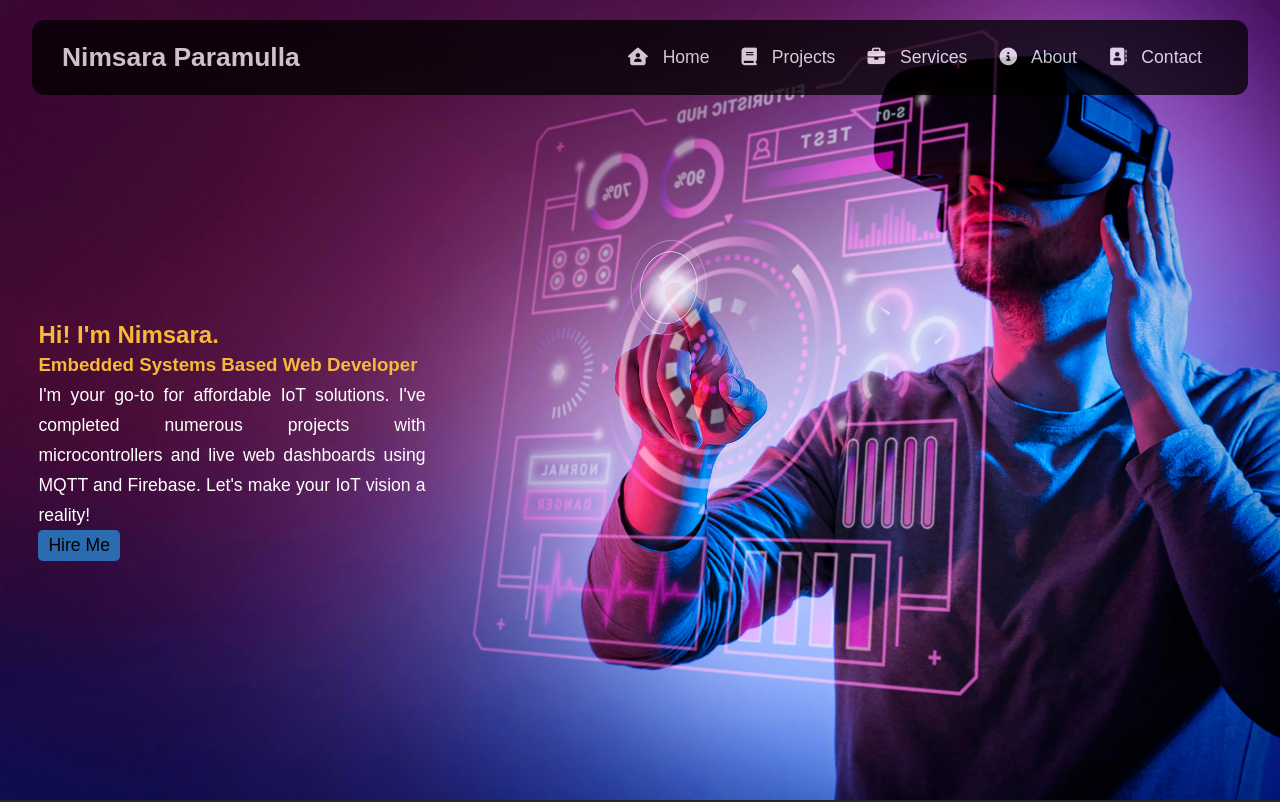
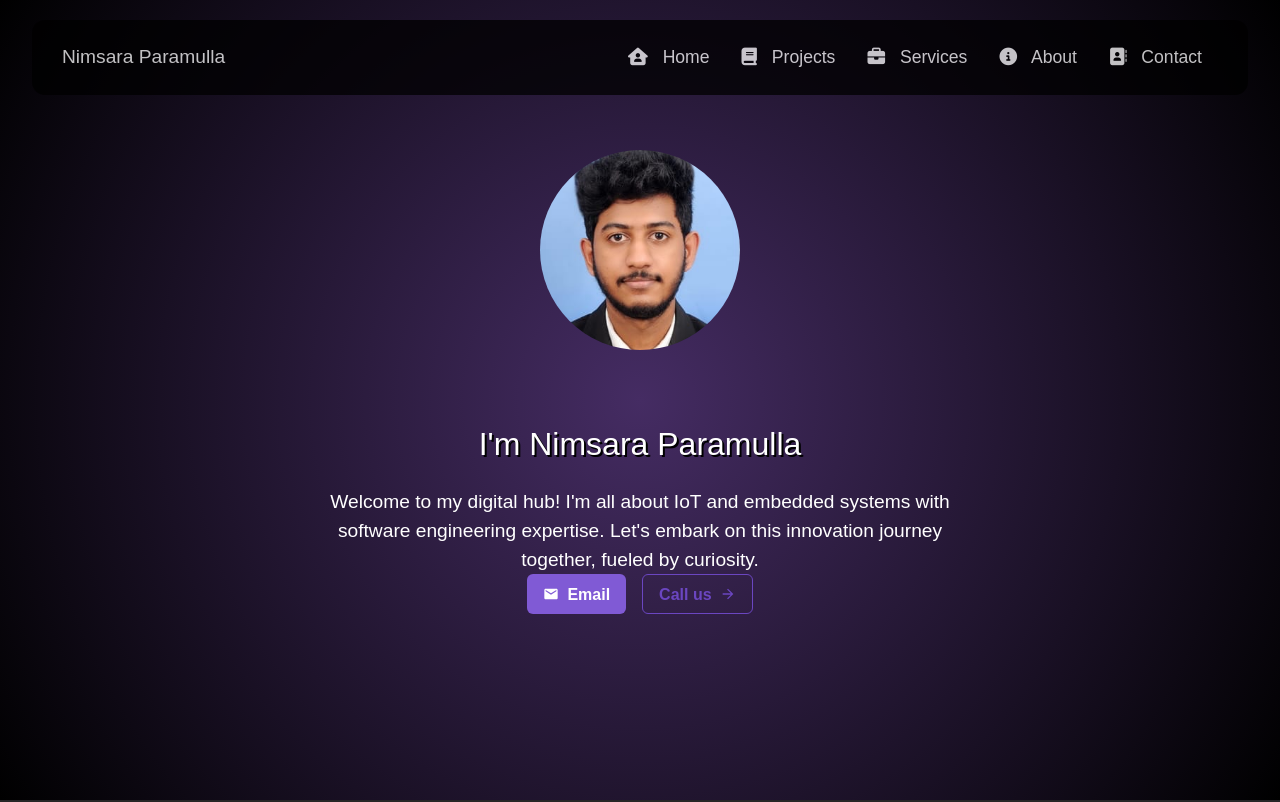
Before and after one commit to nimsara1999/nimsaraparamullasite, a React (Vite) app: page / in a window 1280 px wide. Shown: the top 802 px of the page. Built offline with nearby package versions, Linux system fonts and the light colour scheme.

Commit message:
modified

```diff
--- /dev/null
+++ b/components/Avatar.tsx
@@ -0,0 +1,52 @@
+'use client'
+
+import { Avatar, Box, Flex, keyframes } from '@chakra-ui/react'
+
+export default function AvatarWithRipple() {
+  const size = '200px'
+  const color = 'purple'
+
+  const pulseRing = keyframes`
+	0% {
+    transform: scale(0.33);
+  }
+  40%,
+  50% {
+    opacity: 0;
+  }
+  100% {
+    opacity: 0;
+  }
+	`
+  return (
+    <Flex
+      justifyContent="center"
+      alignItems="center"
+      h="500px"
+      w="full"
+      overflow="hidden"
+      marginBottom={-20}>
+      {/* Ideally, only the box should be used. The <Flex /> is used to style the preview. */}
+      <Box
+        as="div"
+        position="relative"
+        w={size}
+        h={size}
+        _before={{
+          content: "''",
+          position: 'relative',
+          display: 'block',
+          width: '300%',
+          height: '300%',
+          boxSizing: 'border-box',
+          marginLeft: '-100%',
+          marginTop: '-100%',
+          borderRadius: '50%',
+          bgColor: color,
+          animation: `2.25s ${pulseRing} cubic-bezier(0.455, 0.03, 0.515, 0.955) -0.4s infinite`,
+        }}>
+        <Avatar src="../images/my.jpg" size="full" position="absolute" top={0}  />
+      </Box>
+    </Flex>
+  )
+}
--- a/components/HireMe.css
+++ /dev/null
@@ -1,45 +0,0 @@
-.hire-me {
-  background: transparent;
-  margin-top: -15rem;
-  margin-left: 1.2rem;
-  width: 55%;
-  text-align: left;
-  color: white;
-}
-
-.title {
-  color: #f7b83b;
-  text-decoration: none;
-  list-style-type: none;
-  line-height: 30px;
-}
-
-.description {
-  color: white;
-  text-align: justify;
-  font-size: 1.1rem;
-  list-style-type: none;
-  display: block;
-  line-height: 30px;
-}
-
-.button-hire {
-  margin: top 5px;
-  list-style-type: none;
-}
-
-.hire-me-button {
-  padding: 5px 10px 5px 10px;
-  background-color: #2b6cb0;
-  font-size: 1.1rem;
-  border-radius: 5px;
-  border: none;
-}
-
-.hire-me-button:hover {
-  background-color: #f7b83b;
-  font-size: 1.2rem;
-  transition: all 0.2s ease-in-out;
-  box-shadow: #f7b83b;
-  border-radius: 5px;
-}
--- a/components/HireMe.tsx
+++ /dev/null
@@ -1,21 +0,0 @@
-import React from 'react'
-import './HireMe.css'
-
-export default function HireMe() {
-  return (
-      <div className="hire-me">
-        <ul>
-            <li className="title">
-                <h2>Hi! I'm Nimsara.</h2>
-                <h3>Embedded Systems Based Web Developer</h3>
-            </li>
-            <li className="description">
-                <p>I'm your go-to for affordable IoT solutions. I've completed numerous projects with microcontrollers and live web dashboards using MQTT and Firebase. Let's make your IoT vision a reality!</p>
-            </li>
-            <li className='button-hire'>
-                <button className="hire-me-button">Hire Me</button>
-            </li>
-        </ul>
-      </div>
-  )
-}
--- a/components/NavigationBar.css
+++ b/components/NavigationBar.css
@@ -1,5 +1,6 @@
 .Navbar {
   display: flex;
+  z-index: 999;
 }
 .NavbarItems {
   display: flex;
@@ -29,6 +30,7 @@
   color: #fff;
   justify-self: start;
   cursor: pointer;
+  font-size: 1.2rem;
 }
 .MenuData {
   display: grid;
@@ -49,11 +51,11 @@
   padding-right: 10px;
 }
 .nav-links:hover {
-  color: #f7b83b;
+  color: rgb(107, 70, 193);
   font-size: 1.2rem;
   border-radius: 4px;
   transition: all 0.2s ease-in-out;
-  box-shadow: #f7b83b;
+  box-shadow: rgb(107, 70, 193);
 }
 .fa-times {
   color: #fff;
@@ -100,7 +102,7 @@
   }
 
   .nav-links:hover {
-    color: #f7b83b;
+    color: rgb(107, 70, 193);
     border-radius: 0;
   }
   .menuIcons {
--- a/components/SkillBar.css
+++ b/components/SkillBar.css
@@ -26,7 +26,7 @@
 
 .flex-fill:hover {
   color: white;
-  background-color: #f7b83b;
+  background-color: rgb(107, 70, 193);
 }
 
 .flex-fill-select {
@@ -35,7 +35,7 @@
   float: left;
   border-radius: 13px;
   color: white;
-  background-color: #f7b83b;
+  background-color: rgb(107, 70, 193);
 }
 
 .togcontainer-hide {
@@ -86,7 +86,7 @@
   display: block;
   height: 100%;
   border-radius: 10px;
-  background: #2b6cb0;
+  background: rgb(107, 70, 193);
   animation: progress 1s ease-in-out forwards;
   opacity: 0;
 }
@@ -123,7 +123,7 @@
   color: #fff;
   padding: 2px 6px;
   border-radius: 3px;
-  background: #2b6cb0;
+  background: rgb(107, 70, 193);
   z-index: 1;
 }
 
@@ -135,6 +135,6 @@
   height: 10px;
   width: 10px;
   z-index: -1;
-  background-color: #2b6cb0;
+  background-color: rgb(107, 70, 193);
   transform: translateX(-50%) rotate(45deg);
 }
--- a/pages/Home.css
+++ b/pages/Home.css
@@ -1,24 +1,34 @@
 .home-nav {
-  height: 100vh;
-  width: 100%;
-  background-color: rgba(0, 0, 0, 0.852);
-  background-image: url("../images/background_home.jpg");
-  background-size: cover;
-  background-position: left top;
-  background-repeat: no-repeat;
-  background-attachment: fixed;
   scroll-behavior: smooth;
 }
 
 .welcome-panel {
-  padding-top: 300px;
+  padding-top: 20px;
 }
 
 .home-full {
   background-color: rgba(0, 0, 0, 0.852);
 }
-.hire-me {
+.avatar {
   display: flex;
   flex-direction: column;
-  align-items: flex-start;
+  align-items: center;
+  background: radial-gradient(circle at center, #452c63, black 100%);
+  height: 100vh;
+  width: 100%;
 }
+
+.heading {
+  color: white;
+  font-size: 2rem;
+  padding-bottom: 20px;
+  text-shadow: 2px 2px black;
+}
+
+.intro {
+  padding-left: 300px;
+  padding-right: 300px;
+  color: white;
+  font-size: 1.2rem;
+  text-align: center;
+}
--- a/pages/Home.tsx
+++ b/pages/Home.tsx
@@ -3,7 +3,9 @@ import NavigationBar from '../components/NavigationBar'
 import IntroBox from '../components/IntroBox'
 import './Home.css'
 import SkillBar from '../components/SkillBar'
-import HireMe from '../components/HireMe'
+import Avatar from '../components/Avatar'
+import { Button, ButtonGroup, Stack } from '@chakra-ui/react'
+import { MdEmail, MdArrowForward } from "react-icons/md"
 
 export default function Home() {
   return (
@@ -13,13 +15,24 @@ export default function Home() {
         <NavigationBar></NavigationBar>
       </div>
 
-      <div className="hire-me">
-        <HireMe></HireMe>
+      <div className="avatar">
+        <Avatar></Avatar>
+        <div>
+          <h1 className='heading'>I'm Nimsara Paramulla</h1>
+        </div>
+        <div>
+        <h2 className='intro'>Welcome to my digital hub! I'm all about IoT and embedded systems with software engineering expertise. Let's embark on this innovation journey together, fueled by curiosity.</h2>
+        </div>
+        <Stack direction='row' spacing={4}>
+          <Button leftIcon={<MdEmail />} colorScheme='purple' variant='solid'>
+            Email
+          </Button>
+          <Button rightIcon={<MdArrowForward />} colorScheme='purple' variant='outline'>
+            Call us
+          </Button>
+        </Stack>
       </div>
 
-      <div className="welcome-panel">
-        <IntroBox title="Welcome" description="Welcome to my digital hub! I'm Nimsara, passionate about IoT, embedded systems, software engineering, and full-stack development. Dive into my projects that blend technology and creativity – from intricate embedded systems to seamless software. Need services? I offer embedded systems and software engineering expertise. Join me on this exciting journey of discovery and innovation, where your curiosity fuels the exploration."/>
-      </div>
 
       <div>
         <SkillBar></SkillBar>
--- a/pages/Projects.css
+++ b/pages/Projects.css
@@ -1,3 +1,4 @@
 .projects {
   background-color: rgba(0, 0, 0, 0.852);
+  display: flex;
 }
--- a/pages/Projects.tsx
+++ b/pages/Projects.tsx
@@ -11,6 +11,12 @@ export default function Projects() {
           <NavigationBar/>
       </div>
 
+      <div className='menuBar'></div>
+
+      <div className="projectPage">
+        <h1>Projects</h1>
+      </div>
+
     </div>
     </>
   )
--- a/src/main.tsx
+++ b/src/main.tsx
@@ -1,9 +1,12 @@
 import React from 'react'
 import ReactDOM from 'react-dom/client'
 import App from './App'
+import { ChakraProvider } from '@chakra-ui/react'
 
 ReactDOM.createRoot(document.getElementById('root') as HTMLElement).render(
   <React.StrictMode>
+    <ChakraProvider>
     <App />
+    </ChakraProvider>
   </React.StrictMode>,
 )
```
Also changed, not shown: images/my.JPG (added).
